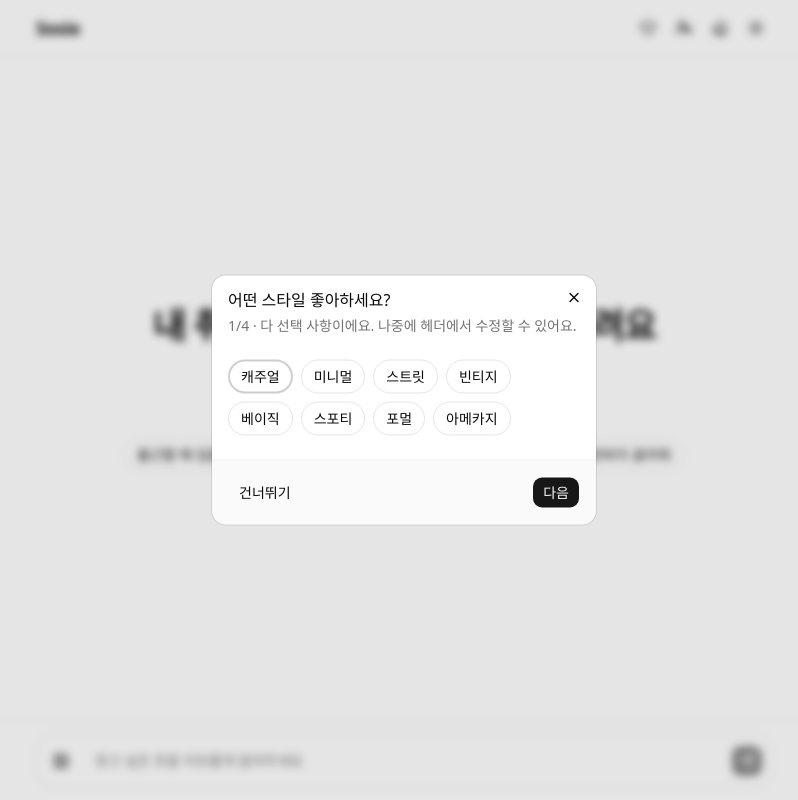
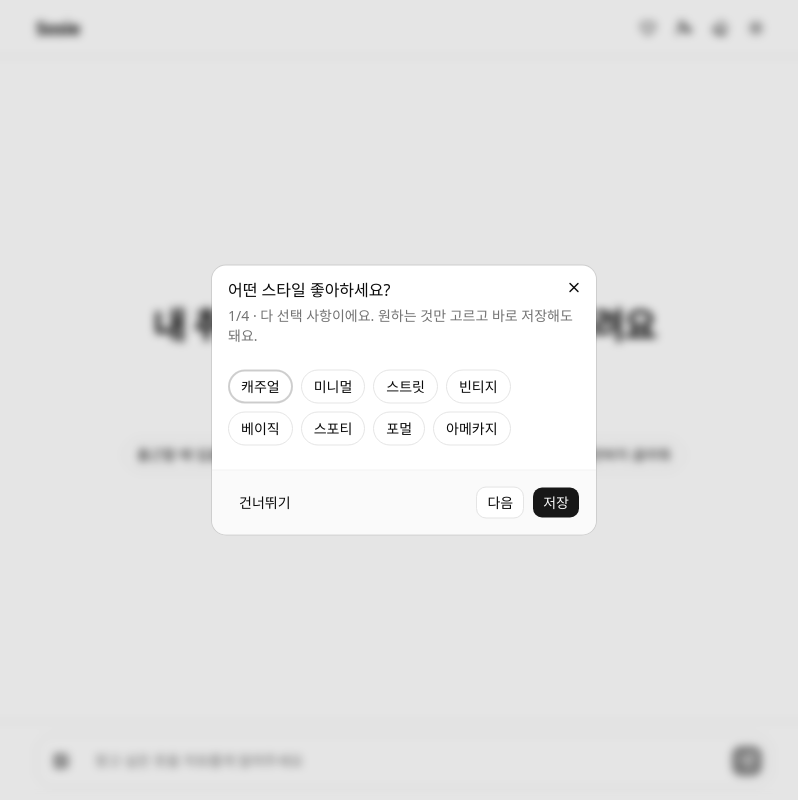
Before and after one commit to Mirrer1/sosie, a Next.js app: page / in a window 1280 px wide. Shown: the whole page, without its empty margins (236-1034 px from the left). Built offline with nearby package versions, Linux system fonts and the light colour scheme; a web font is replaced by a local one.

Commit message:
feat: 프로필 변경 상시 저장

```diff
--- a/src/components/profile/OnboardingDialog.tsx
+++ b/src/components/profile/OnboardingDialog.tsx
@@ -70,13 +70,9 @@ const OnboardingDialog = ({ open, initialProfile, onSave, onClose }: OnboardingD
     }
   }
 
-  // 다음 또는 저장
+  // 다음 단계
   const handleNext = () => {
-    if (step < TOTAL_STEPS) {
-      setStep(step + 1)
-      return
-    }
-    onSave({ styles, brands, size, budget })
+    if (step < TOTAL_STEPS) setStep(step + 1)
   }
 
   // 이전 단계
@@ -84,12 +80,16 @@ const OnboardingDialog = ({ open, initialProfile, onSave, onClose }: OnboardingD
     if (step > 1) setStep(step - 1)
   }
 
+  // 현재까지 고른 값으로 즉시 저장
+  const handleSave = () => {
+    onSave({ styles, brands, size, budget })
+  }
+
   // 이번 단계 값 비우고 다음
   const handleSkip = () => {
     if (step === 1) setStyles([])
     if (step === 2) setBrands([])
     if (step === 3) setSize(undefined)
-    if (step === 4) setBudget(undefined)
     handleNext()
   }
 
@@ -104,7 +104,7 @@ const OnboardingDialog = ({ open, initialProfile, onSave, onClose }: OnboardingD
             {step === 4 && '옷에 보통 얼마 쓰세요?'}
           </DialogTitle>
           <DialogDescription>
-            {step}/{TOTAL_STEPS} · 다 선택 사항이에요. 나중에 헤더에서 수정할 수 있어요.
+            {step}/{TOTAL_STEPS} · 다 선택 사항이에요. 원하는 것만 고르고 바로 저장해도 돼요.
           </DialogDescription>
         </DialogHeader>
 
@@ -223,17 +223,26 @@ const OnboardingDialog = ({ open, initialProfile, onSave, onClose }: OnboardingD
         </div>
 
         <DialogFooter className="flex-row justify-between sm:justify-between">
-          <Button type="button" variant="ghost" onClick={handleSkip}>
-            건너뛰기
-          </Button>
+          {step < TOTAL_STEPS ? (
+            <Button type="button" variant="ghost" onClick={handleSkip}>
+              건너뛰기
+            </Button>
+          ) : (
+            <span />
+          )}
           <div className="flex gap-2">
             {step > 1 && (
               <Button type="button" variant="outline" onClick={handlePrev}>
                 이전
               </Button>
             )}
-            <Button type="button" onClick={handleNext}>
-              {step === TOTAL_STEPS ? '저장' : '다음'}
+            {step < TOTAL_STEPS && (
+              <Button type="button" variant="outline" onClick={handleNext}>
+                다음
+              </Button>
+            )}
+            <Button type="button" onClick={handleSave}>
+              저장
             </Button>
           </div>
         </DialogFooter>
```
